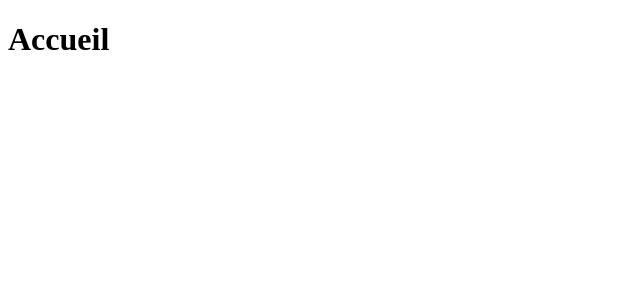
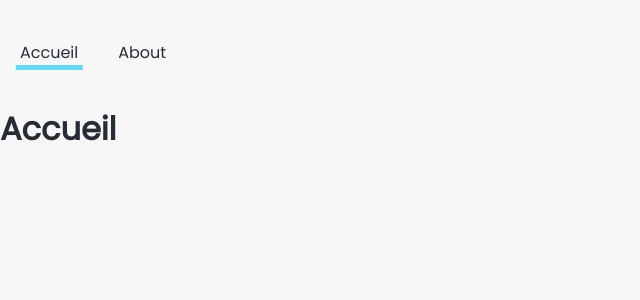
Before and after one commit to sebastianmel/react-flag, a React (Create React App) app: page / in a window 1280 px wide. Shown: the top 300 px of the page, without its empty margins (0-640 px from the left). Built offline with nearby package versions, Linux system fonts and the light colour scheme.

Commit message:
Add
21/10/2021 a 18h22

```diff
--- a/src/components/Navigation.js
+++ b/src/components/Navigation.js
@@ -1,9 +1,15 @@
 import React from 'react';
+import { NavLink } from 'react-router-dom';
 
 const Navigation = () => {
     return (
         <div className="navigation">
-
+            <NavLink exact to="/" activeClassName="nav-active">
+                Accueil
+            </NavLink>
+            <NavLink exact to="/a-propos" activeClassName="nav-active">
+                About
+            </NavLink>
         </div>
     );
 };
--- a/src/index.js
+++ b/src/index.js
@@ -1,6 +1,7 @@
 import React from 'react';
 import ReactDOM from 'react-dom';
 import App from './App';
+import "./styles/index.scss";
 
 
 ReactDOM.render(
--- a/src/pages/About.js
+++ b/src/pages/About.js
@@ -1,6 +1,9 @@
+import Navigation from "../components/Navigation";
+
 const About = () => {
     return (
         <div className="about">
+            <Navigation />
             <h1>A propos</h1>
             <br/>
             <p> Donec a nibh ut elit vestibulum tristique Integer at pede Cras volutpat variu
--- a/src/pages/Home.js
+++ b/src/pages/Home.js
@@ -1,7 +1,9 @@
+import Navigation from "../components/Navigation";
 const Home= () =>{
 
     return(
         <div className="home">
+            <Navigation />
             <h1>Accueil</h1>
         </div>
     )
--- /dev/null
+++ b/src/styles/_settings.scss
@@ -0,0 +1,32 @@
+@import url("https://fonts.googleapis.com/css2?family=Poppins:wght@400&display=swap");
+
+$font-1: "Poppins", sans-serif;
+
+$color-1: #61dafb;
+$color-2: #f7f7f7;
+$color-3: #282c34;
+$color-4: rgb(32, 35, 42);
+
+* {
+  box-sizing: border-box;
+  margin: 0;
+  padding: 0;
+}
+body {
+  margin: 0.4rem auto;
+  max-width: 1296px;
+  font-family: $font-1;
+  color: $color-3;
+  background-color: $color-2;
+}
+li {
+  list-style-type: none;
+}
+a {
+  text-decoration: none;
+  color: $color-3;
+  cursor: pointer;
+}
+a:visited {
+  color: $color-3;
+}
--- /dev/null
+++ b/src/styles/components/_navigation.scss
@@ -0,0 +1,22 @@
+.navigation{
+    margin: 20px 0;
+    display: flex;
+
+    a{
+        margin: 10px;
+        padding: 10px;
+        position: relative ;
+    }
+    .nav-active{
+        &::after{
+            content: '';
+            width: 85%;
+            height:5px;
+            background: $color-1;
+            position: absolute;
+            bottom:5px;
+            left: 50%;
+            transform: translateX(-50%);
+        }
+    }
+}
--- /dev/null
+++ b/src/styles/index.scss
@@ -0,0 +1,2 @@
+@import "./settings";
+@import "./components/navigation";
```
